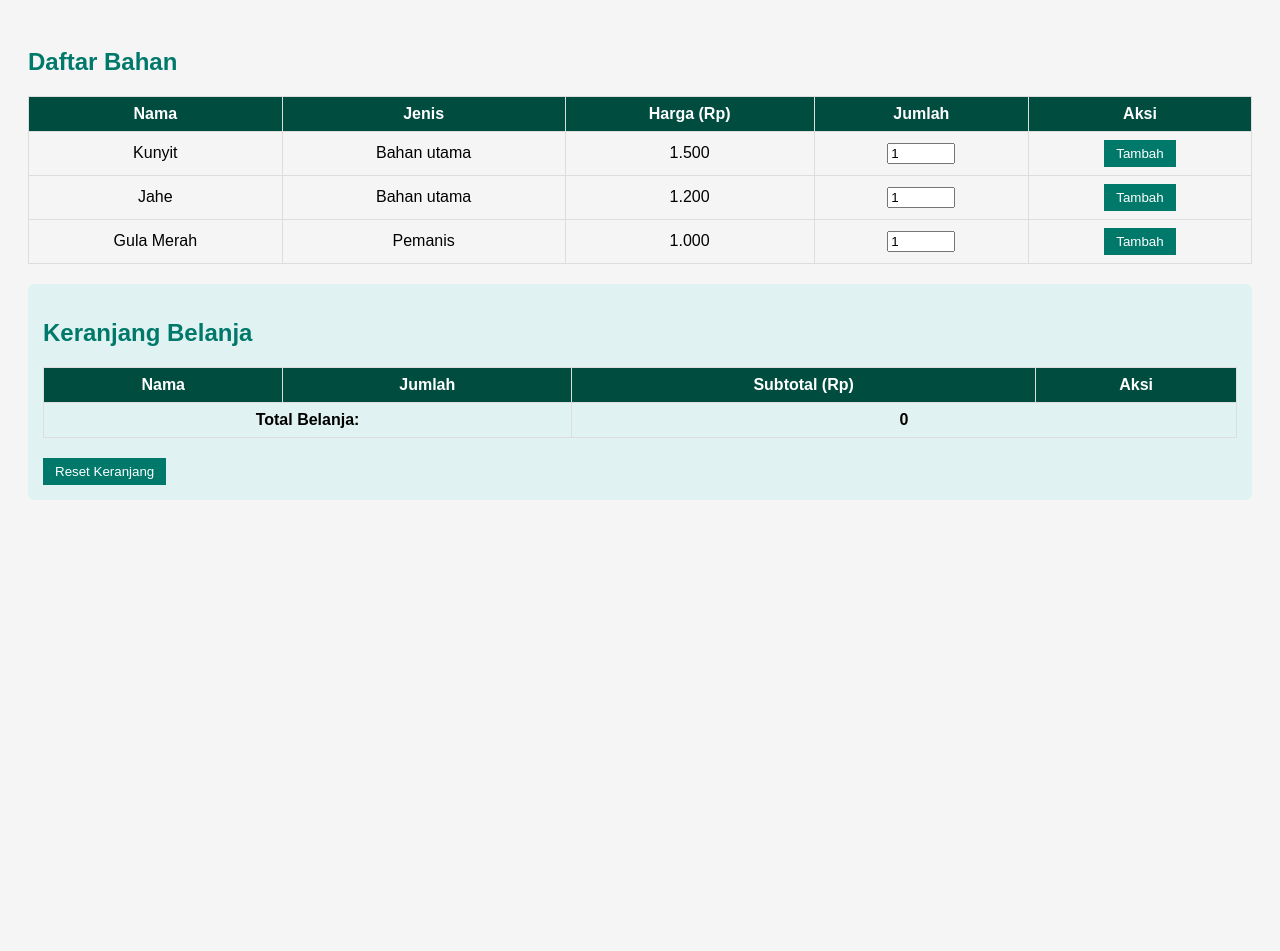
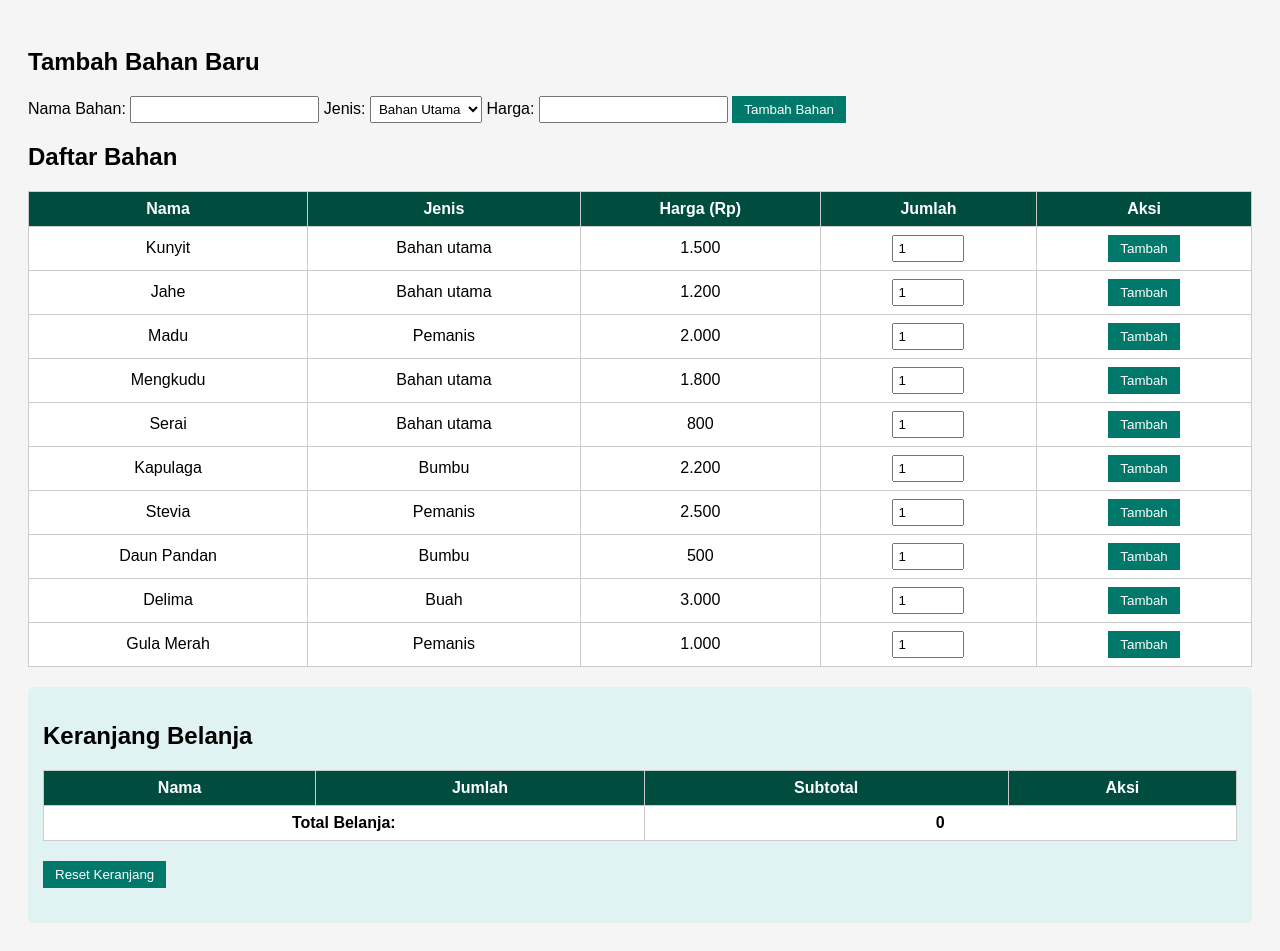
Before and after one commit to Geni2768/JAMUU, a PHP site: page / in a window 1280 px wide. Before the commit the page ends 500 px from the top, so only its background shows below. Run offline with PHP 8.4, Linux system fonts and the light colour scheme.

Commit message:
menambah file

```diff
--- a/index.php
+++ b/index.php
@@ -1,74 +1,116 @@
 <?php
 session_start();
 
-// Daftar bahan
-$bahanList = [
-    "Kunyit"     => ["harga" => 1500, "jenis" => "Bahan utama"],
-    "Jahe"       => ["harga" => 1200, "jenis" => "Bahan utama"],
-    "Gula Merah" => ["harga" => 1000, "jenis" => "Pemanis"]
+// Inisialisasi daftar bahan
+if (!isset($_SESSION['bahanList'])) {
+    $_SESSION['bahanList'] = [
+        "Kunyit"      => ["harga" => 1500, "jenis" => "Bahan utama"],
+        "Jahe"        => ["harga" => 1200, "jenis" => "Bahan utama"],
+        "Madu"        => ["harga" => 2000, "jenis" => "Pemanis"],
+        "Mengkudu"    => ["harga" => 1800, "jenis" => "Bahan utama"],
+        "Serai"       => ["harga" =>  800,  "jenis" => "Bahan utama"],
+        "Kapulaga"    => ["harga" => 2200, "jenis" => "Bumbu"],
+        "Stevia"      => ["harga" => 2500, "jenis" => "Pemanis"],
+        "Daun Pandan" => ["harga" =>  500,  "jenis" => "Bumbu"],
+        "Delima"      => ["harga" => 3000, "jenis" => "Buah"],
+        "Gula Merah"  => ["harga" => 1000, "jenis" => "Pemanis"]
     ];
+}
+
+// Tambah bahan baru
+if (isset($_POST['tambahBahan'])) {
+    $nama  = trim($_POST['namaBahan']);
+    $jenis = trim($_POST['jenisBahan']);
+    $harga = intval($_POST['hargaBahan']);
+    if ($nama !== "" && $harga > 0) {
+        $_SESSION['bahanList'][$nama] = ["harga" => $harga, "jenis" => $jenis];
+    }
+    header("Location: " . $_SERVER['PHP_SELF']);
+    exit;
+}
+
+$bahanList = &$_SESSION['bahanList'];
 
 // Inisialisasi keranjang
 if (!isset($_SESSION['keranjang'])) {
     $_SESSION['keranjang'] = [];
 }
 
-// Tambah bahan ke keranjang
+// Tambah ke keranjang
 if (isset($_POST['tambah'])) {
-    $nama   = $_POST['nama'];
-    $jumlah = max(1, intval($_POST['jumlah'] ?? 1));
-    if (isset($bahanList[$nama])) {
-        $_SESSION['keranjang'][$nama] = $jumlah;
+    $n = $_POST['nama'];
+    $j = max(1, intval($_POST['jumlah'] ?? 1));
+    if (isset($bahanList[$n])) {
+        $_SESSION['keranjang'][$n] = $j;
     }
+    header("Location: " . $_SERVER['PHP_SELF']);
+    exit;
 }
 
-// Hapus satu item
+// Hapus item dari keranjang
 if (isset($_POST['hapus'])) {
-    $nama = $_POST['hapus'];
-    unset($_SESSION['keranjang'][$nama]);
+    unset($_SESSION['keranjang'][$_POST['hapus']]);
+    header("Location: " . $_SERVER['PHP_SELF']);
+    exit;
 }
 
-// Reset seluruh keranjang
+// Reset keranjang
 if (isset($_POST['reset'])) {
     $_SESSION['keranjang'] = [];
+    header("Location: " . $_SERVER['PHP_SELF']);
+    exit;
 }
 ?>
 <!DOCTYPE html>
-<html lang="id">
+<html>
 <head>
   <meta charset="UTF-8">
   <title>Aplikasi Jamu</title>
   <style>
-    body { font-family: Arial, sans-serif; background: #f5f5f5; padding: 20px; }
-    h2 { color: #00796b; }
-    table { width: 100%; border-collapse: collapse; margin-bottom: 20px; }
-    th, td { border: 1px solid #ddd; padding: 8px; text-align: center; }
+    body { font-family: sans-serif; padding: 20px; background-color: #f5f5f5; }
+    form, table { margin-bottom: 20px; }
+    input, select { padding: 4px; }
+    button { padding: 6px 12px; background: #00796b; color: #fff; border: none; cursor: pointer; }
+    table { width: 100%; border-collapse: collapse; background-color: #fff; }
+    th, td { border: 1px solid #ccc; padding: 8px; text-align: center; }
     th { background: #004d40; color: #fff; }
-    input[type="number"] { width: 60px; }
-    button { background: #00796b; color: #fff; border: none; padding: 6px 12px; cursor: pointer; }
     .keranjang { background: #e0f2f1; padding: 15px; border-radius: 6px; }
   </style>
 </head>
 <body>
 
-  <!-- Tabel Daftar Bahan -->
+<h2>Tambah Bahan Baru</h2>
+<form method="post">
+  <label>Nama Bahan:
+    <input type="text" name="namaBahan" required>
+  </label>
+  <label>Jenis:
+    <select name="jenisBahan">
+      <option value="Bahan utama">Bahan Utama</option>
+      <option value="Pemanis">Pemanis</option>
+      <option value="Bumbu">Bumbu</option>
+      <option value="Buah">Buah</option>
+    </select>
+  </label>
+  <label>Harga:
+    <input type="number" name="hargaBahan" min="1" required>
+  </label>
+  <button type="submit" name="tambahBahan">Tambah Bahan</button>
+</form>
+
 <h2>Daftar Bahan</h2>
 <table>
   <tr>
-      <th>Nama</th>
-      <th>Jenis</th>
-      <th>Harga (Rp)</th>
-      <th>Jumlah</th>
-      <th>Aksi</th>
+    <th>Nama</th><th>Jenis</th><th>Harga (Rp)</th><th>Jumlah</th><th>Aksi</th>
   </tr>
   <?php foreach ($bahanList as $nama => $info): ?>
   <tr>
     <form method="post">
       <td><?= htmlspecialchars($nama) ?></td>
       <td><?= htmlspecialchars($info['jenis']) ?></td>
-        <td><?= number_format($info['harga'],0,',','.') ?></td>
+      <td><?= number_format($info['harga'], 0, ',', '.') ?></td>
       <td>
-          <input type="number" name="jumlah" value="1" min="1">
+        <input type="number" name="jumlah" value="1" min="1" style="width:60px">
       </td>
       <td>
         <input type="hidden" name="nama" value="<?= htmlspecialchars($nama) ?>">
@@ -79,38 +121,26 @@ if (isset($_POST['reset'])) {
   <?php endforeach; ?>
 </table>
 
-  <!-- Tabel Keranjang Belanja -->
 <div class="keranjang">
   <h2>Keranjang Belanja</h2>
   <table>
-      <tr>
-        <th>Nama</th>
-        <th>Jumlah</th>
-        <th>Subtotal (Rp)</th>
-        <th>Aksi</th>
-      </tr>
-      <?php
-        $total = 0;
-        foreach ($_SESSION['keranjang'] as $nama => $jumlah):
-          $harga    = $bahanList[$nama]['harga'];
-          $subtotal = $harga * $jumlah;
-          $total   += $subtotal;
-      ?>
+    <tr><th>Nama</th><th>Jumlah</th><th>Subtotal</th><th>Aksi</th></tr>
+    <?php $total = 0; foreach ($_SESSION['keranjang'] as $n => $j):
+      $sub = $bahanList[$n]['harga'] * $j; $total += $sub; ?>
     <tr>
       <form method="post">
-          <td><?= htmlspecialchars($nama) ?></td>
-          <td><?= $jumlah ?></td>
-          <td><?= number_format($subtotal,0,',','.') ?></td>
+        <td><?= htmlspecialchars($n) ?></td>
+        <td><?= $j ?></td>
+        <td><?= number_format($sub, 0, ',', '.') ?></td>
         <td>
-            <input type="hidden" name="hapus" value="<?= htmlspecialchars($nama) ?>">
-            <button type="submit">Hapus</button>
+          <button type="submit" name="hapus" value="<?= htmlspecialchars($n) ?>">Hapus</button>
         </td>
       </form>
     </tr>
     <?php endforeach; ?>
     <tr>
       <td colspan="2"><strong>Total Belanja:</strong></td>
-        <td colspan="2"><strong><?= number_format($total,0,',','.') ?></strong></td>
+      <td colspan="2"><strong><?= number_format($total, 0, ',', '.') ?></strong></td>
     </tr>
   </table>
   <form method="post">
```
Lines whose indentation alone changed are shown as unchanged.
